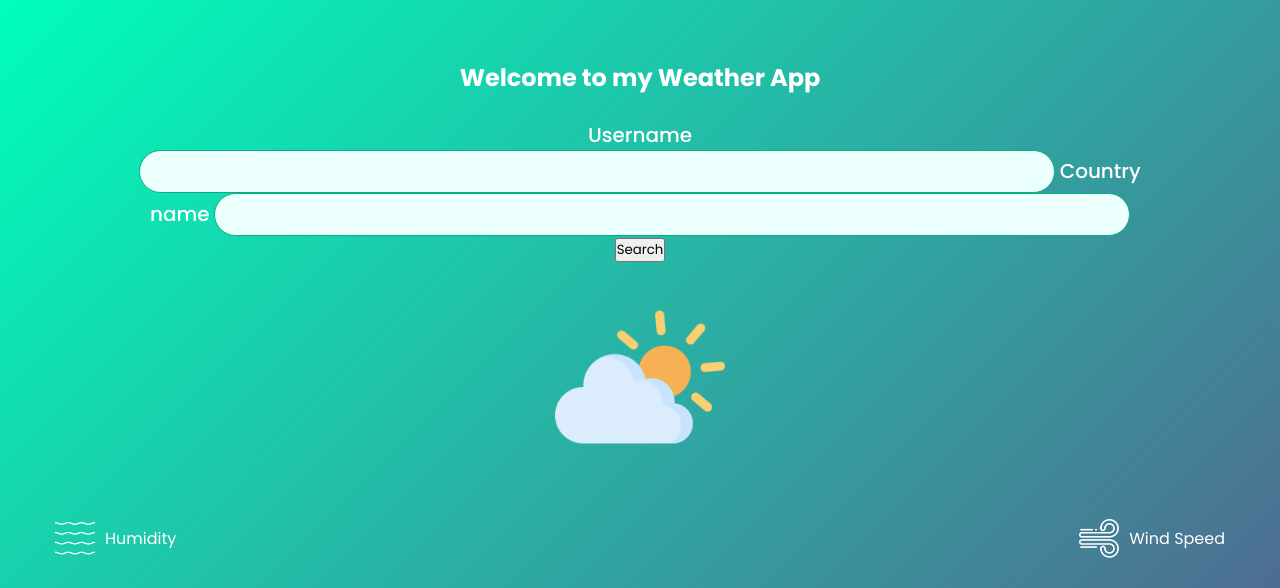
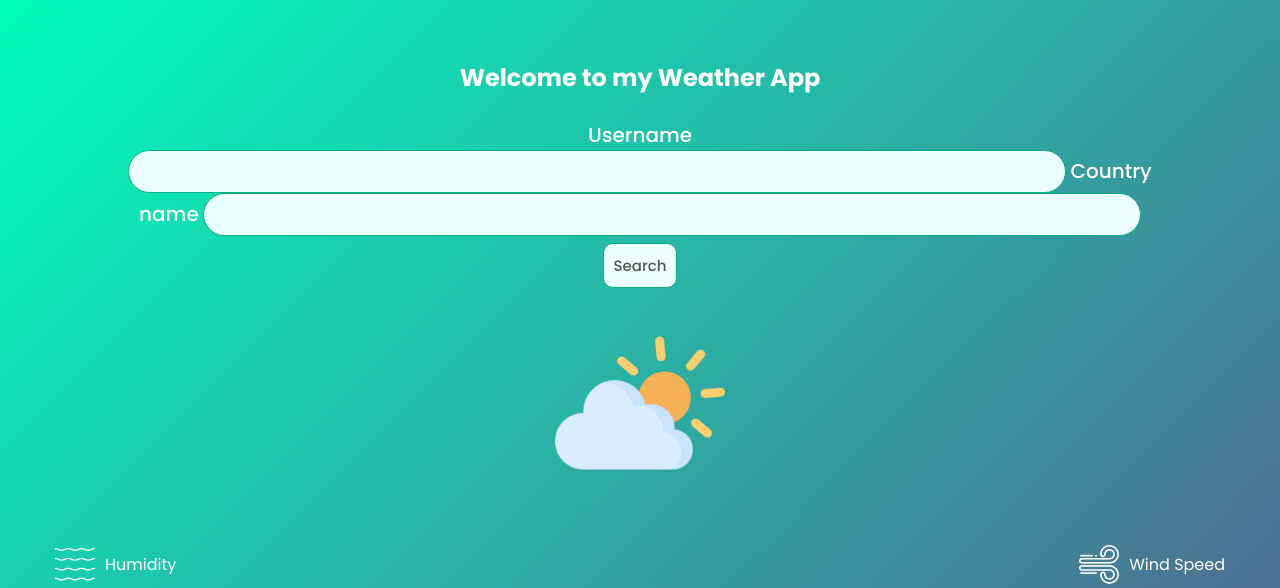
Before and after one commit to Tegzy-cmd/weather-app, a plain HTML site: page index.html in a window 1280 px wide. Shown: the top 588 px of the page. Drawn offline with Linux system fonts and the light colour scheme.

Commit message:
changes to css

```diff
--- a/assets/css/style.css
+++ b/assets/css/style.css
@@ -52,17 +52,17 @@
     font-size: 18px;
 
 }
-.search button{
-    border: 2px solid #0bad82;
+.search-btn{
+    border: thin solid #0bad82;
     outline: 0;
+    font-weight: 500;
+    font-size: 15px;
+    color:#555;
     background: #ebfffc;
-    border-radius: 50%;
-    width: 50px;
-    height: 46px;
+    border-radius: 10px;
+    margin-top: 7px;
+    padding: 10px;
     cursor: pointer;
-}
-.search button img{
-    width: 16px;
 }
 .weather-icon{
     width: 170px;
```
